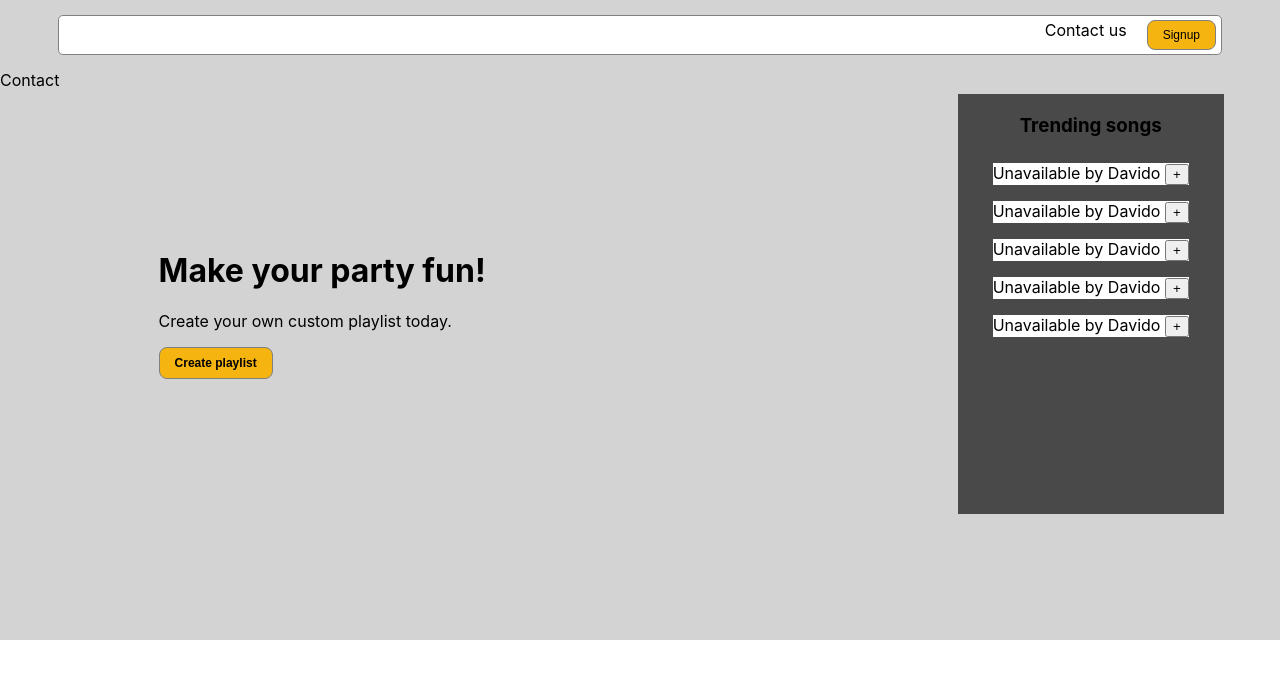
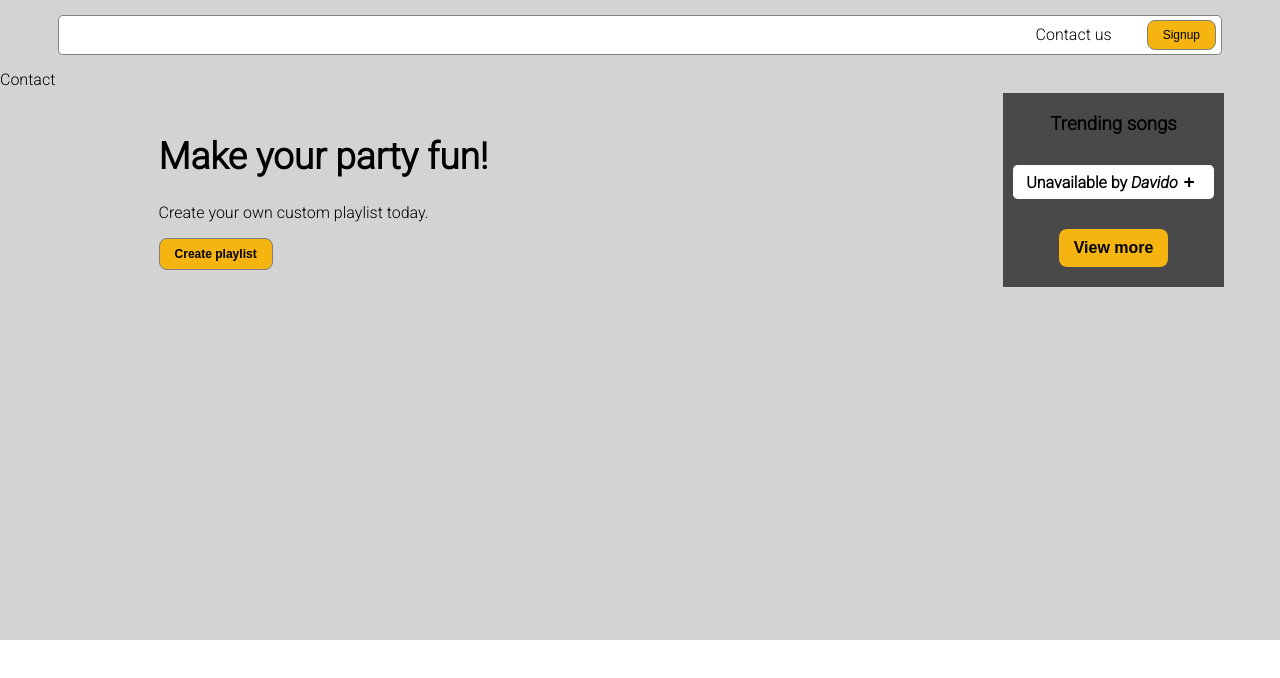
Before and after one commit to GraceOssai/edustipend, a React (Create React App) app: page /Contact in a window 1280 px wide. Shown: the top 678 px of the page. Built offline with nearby package versions, Linux system fonts and the light colour scheme.

Commit message:
created a new component

```diff
--- a/public/index.html
+++ b/public/index.html
@@ -8,6 +8,12 @@
     <meta
       name="description"
       content="Web site created using create-react-app"
+    />
+    <link rel="preconnect" href="https://fonts.googleapis.com" />
+    <link rel="preconnect" href="https://fonts.gstatic.com" crossorigin />
+    <link
+      href="https://fonts.googleapis.com/css2?family=Roboto:ital,wght@0,300;1,300&display=swap"
+      rel="stylesheet"
     />
     <link rel="apple-touch-icon" href="%PUBLIC_URL%/logo192.png" />
     <!--
--- a/src/App.css
+++ b/src/App.css
@@ -2,4 +2,5 @@
   background-color: lightgray;
   height: 80vh;
   width: 100%;
+  font-family: 'Roboto', 'sans-serif';
 }
--- a/src/App.js
+++ b/src/App.js
@@ -13,7 +13,8 @@ function App() {
           <Route path="/Contact" element={<Contact/>}></Route>
         </Routes>
       </BrowserRouter>
-      <Hero/>
+      <Hero
+      />
     </div>
   );
 }
--- a/src/components/Hero.js
+++ b/src/components/Hero.js
@@ -1,5 +1,6 @@
 import React from "react";
 import "./styles/Hero.css";
+import SubHero from "./SubHero";
 
 const Hero = () => {
   return (
@@ -10,36 +11,7 @@ const Hero = () => {
           <p>Create your own custom playlist today.</p>
           <button className="hero-btn">Create playlist</button>
         </div>
-        <div className="hero-right">
-          <h3>Trending songs</h3>
-          <div className="playlist-container">
-            <div className="playlist">
-              <p>
-                Unavailable by <span>Davido</span> <button>&#43;</button>
-              </p>
-            </div>
-            <div className="playlist">
-              <p>
-                Unavailable by <span>Davido</span> <button>&#43;</button>
-              </p>
-            </div>
-            <div className="playlist">
-              <p>
-                Unavailable by <span>Davido</span> <button>&#43;</button>
-              </p>
-            </div>
-            <div className="playlist">
-              <p>
-                Unavailable by <span>Davido</span> <button>&#43;</button>
-              </p>
-            </div>
-            <div className="playlist">
-              <p>
-                Unavailable by <span>Davido</span> <button>&#43;</button>
-              </p>
-            </div>
-          </div>
-        </div>
+        <SubHero/>
       </div>
     </div>
   );
--- /dev/null
+++ b/src/components/SubHero.js
@@ -0,0 +1,24 @@
+import React from 'react'
+import './styles/SubHero.css'
+import './styles/Hero.css'
+
+const SubHero = () => {
+  return (
+    <div>
+      <div className="hero-right">
+          <h3>Trending songs</h3>
+          <div className="playlist-container">
+            <div className="playlist">
+              <p>
+                Unavailable by <span>Davido</span>
+              </p>
+              <button>&#43;</button>
+            </div>
+          </div>
+          <button className="last-btn">View more</button>
+        </div>
+    </div>
+  )
+}
+
+export default SubHero
--- a/src/components/styles/Hero.css
+++ b/src/components/styles/Hero.css
@@ -5,6 +5,7 @@
   border: 1px solid grey;
   padding: 8px 15px;
   font-weight: 600;
+  cursor: pointer;
 }
 
 .hero-container{
@@ -20,24 +21,66 @@
 }
 
 .hero-left{
-  flex: 3;
+  flex: 4;
+}
+
+.hero-left h1{
+  font-size: 2.3rem;
 }
 
 .hero-right{
   background-color: rgba(0, 0, 0, 0.654);
-  height: 400px;
+  height: auto;
   flex: 1;
   display: flex;
   flex-direction: column;
   align-items: center;
-  gap: 10px;
-  padding-top: 20px;
+  gap: 30px;
+  padding: 20px 10px;
 }
 
 .hero-right h3{
   margin: 0;
 }
 
+.playlist-container{
+  display: flex;
+  flex-direction: column;
+  justify-content: space-between;
+  gap: 20px;
+}
+
 .playlist{
   background-color: white;
+  border-radius: .3rem;
+  display: flex;
+  align-items: center;
+  justify-content: space-between;
+  padding: 5px 13px;
 }
+
+.playlist p{
+  font-weight: 600;
+  margin: 0;
+}
+
+.playlist p span{
+  font-style: italic;
+}
+
+.playlist button{
+  border: none;
+  background-color: white;
+  font-weight: 800;
+  font-size: 1.2rem;
+}
+
+.last-btn{
+  padding: 10px 15px;
+  border-radius: .5rem;
+  border: none;
+  font-size: 1rem;
+  font-weight: 600;
+  background-color: rgb(245, 180, 15);
+  cursor: pointer;
+}
--- a/src/components/styles/Nav.css
+++ b/src/components/styles/Nav.css
@@ -22,6 +22,7 @@
   text-decoration: none;
   font-weight: 400;
   color: black;
+  padding: 5px 15px;
 }
 
 .nav-btn{
@@ -31,4 +32,5 @@
   border-radius: .5rem;
   border: 1px solid grey;
   font-weight: 500;
+  cursor: pointer;
 }
```
Also changed, not shown: src/components/styles/SubHero.css (added).
